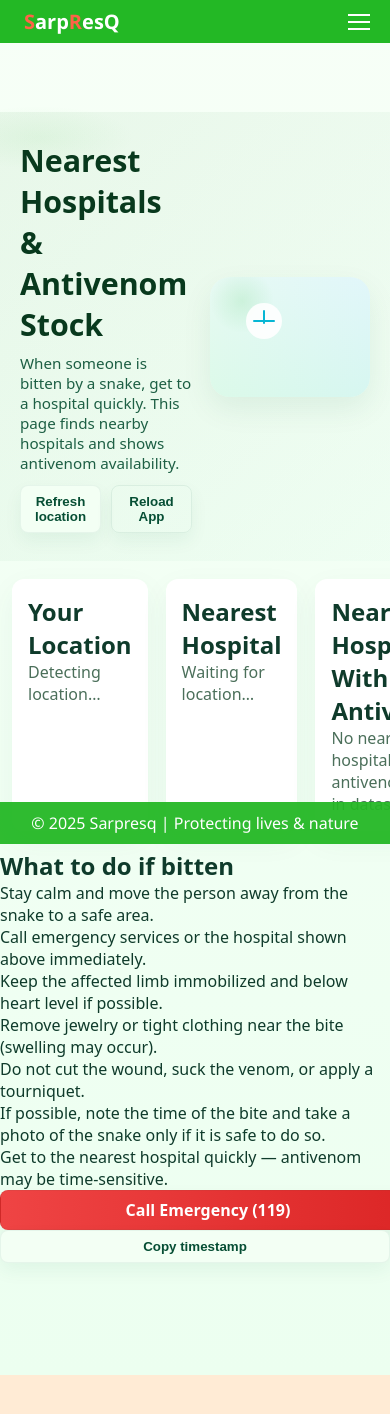
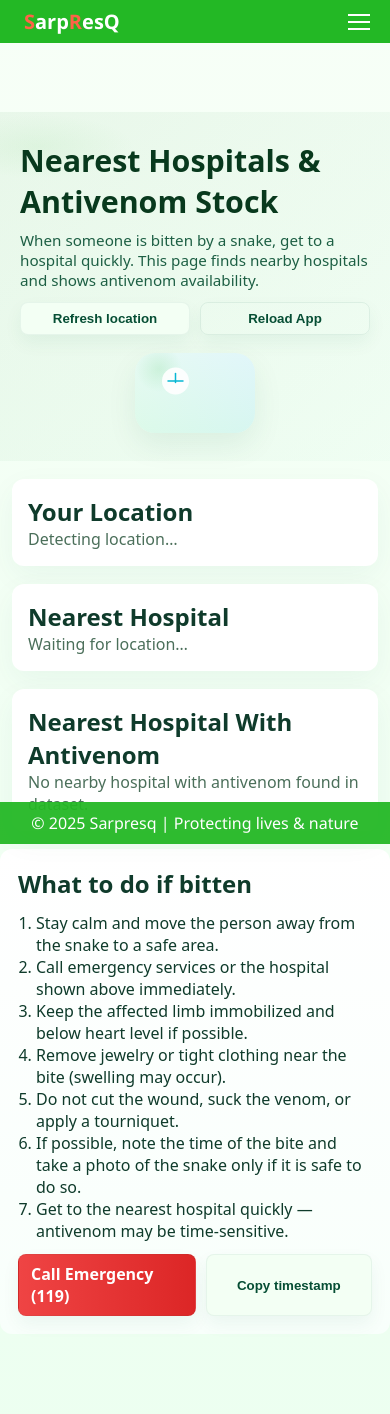
Before and after one commit to ashensilva12/SarpResQ, a React (Vite) app: page /Hospital in a window 390 px wide. Shown: the top 1414 px of the page. Before the commit the page ends 1375 px from the top, so only its background shows below. Built offline with nearby package versions, Linux system fonts and the light colour scheme; no server answers.

Commit message:
Update Hospital.css

```diff
--- a/src/component/pages/Hospital.css
+++ b/src/component/pages/Hospital.css
@@ -146,3 +146,20 @@
   height:100%;
   display:block
 }
+/* finer responsive/layout */
+@media (min-width: 1100px){
+  .hospital-content{ grid-template-columns: 1fr 1fr 1fr }
+  .hospital-hero .hero-inner{ padding:8px 0 }
+}
+
+@media (max-width: 980px){
+  .hero-inner{ flex-direction:column; align-items:flex-start }
+  .hero-visual{ width:120px; height:80px }
+}
+.what-to-do{ max-width:900px; margin:18px auto; padding:18px; background:linear-gradient(180deg,#fff,#f8fffb); border-radius:12px }
+.what-to-do ol{ margin:12px 0 0 18px }
+.cta-row{ margin-top:12px; display:flex; gap:10px }
+
+@media (max-width: 980px){
+  .hospital-content{ grid-template-columns: 1fr; }
+}
```
